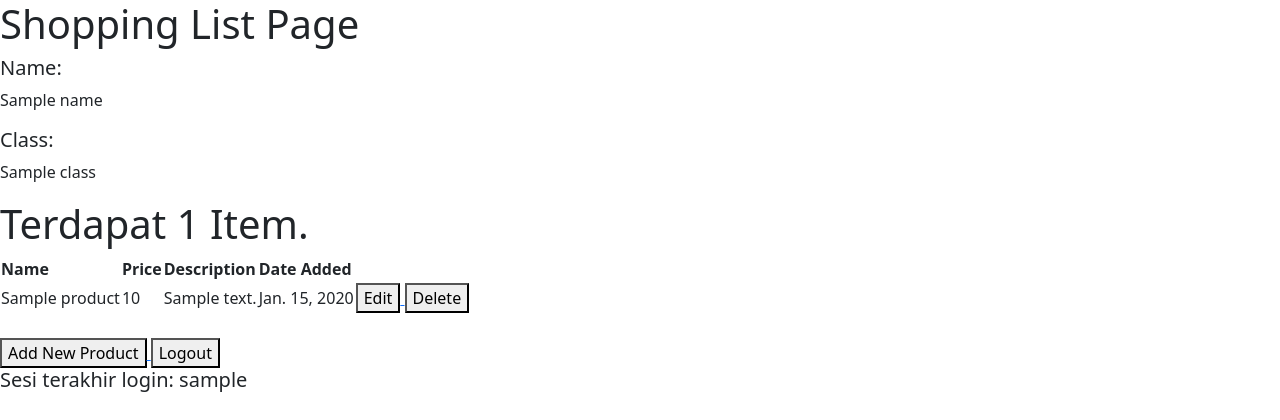
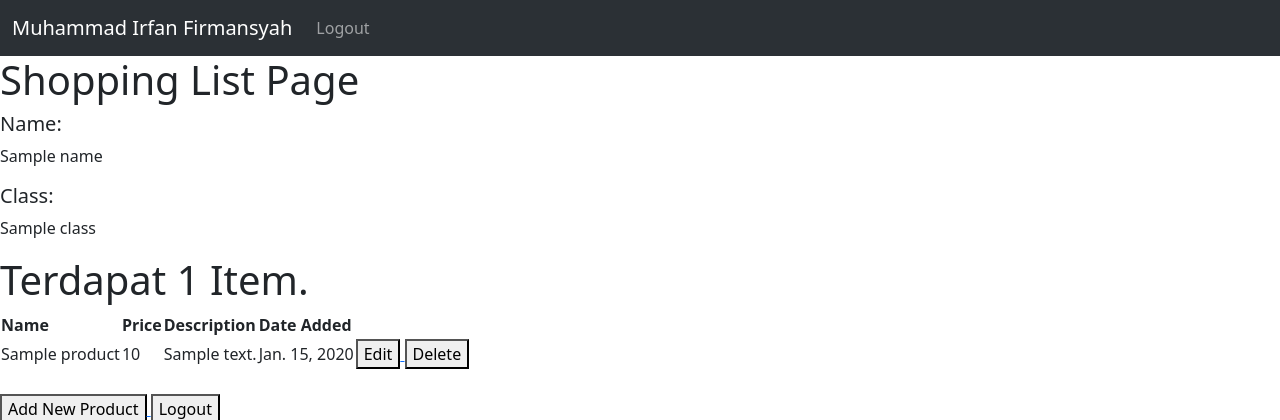
Before and after one commit to kkuratolodon/shopping_list, a Django app: template main/templates/main.html in a window 1280 px wide. Shown: the top 420 px of the page. Run offline with Django 4.2, Linux system fonts and the light colour scheme; tables that the repository leaves empty hold one stand-in row (values such as "Sample post"); the template is opened without the code that fills it: values that come from a table or form of the project are taken from there, most other values are stand-ins (such as "Sample title", 1, 10 or a date in 2020).

Commit message:
adding navbar

```diff
--- a/main/templates/main.html
+++ b/main/templates/main.html
@@ -1,6 +1,20 @@
 {% extends 'base.html' %}
 
 {% block content %}
+    <nav class="navbar navbar-expand-lg bg-body-tertiary" data-bs-theme="dark">
+        <div class="container-fluid">
+        <a class="navbar-brand" href="#">Muhammad Irfan Firmansyah</a>
+        <button class="navbar-toggler" type="button" data-bs-toggle="collapse" data-bs-target="#navbarNavAltMarkup" aria-controls="navbarNavAltMarkup" aria-expanded="false" aria-label="Toggle navigation">
+            <span class="navbar-toggler-icon"></span>
+        </button>
+        <div class="collapse navbar-collapse" id="navbarNavAltMarkup">
+            <div class="navbar-nav">
+                {% comment %} <a class="nav-link active" aria-current="page" href="#">Home</a> {% endcomment %}
+                <a class="nav-link" href="logout">Logout</a>
+            </div>
+        </div>
+        </div>
+    </nav>
     <h1>Shopping List Page</h1>
 
     <h5>Name:</h5>
```
